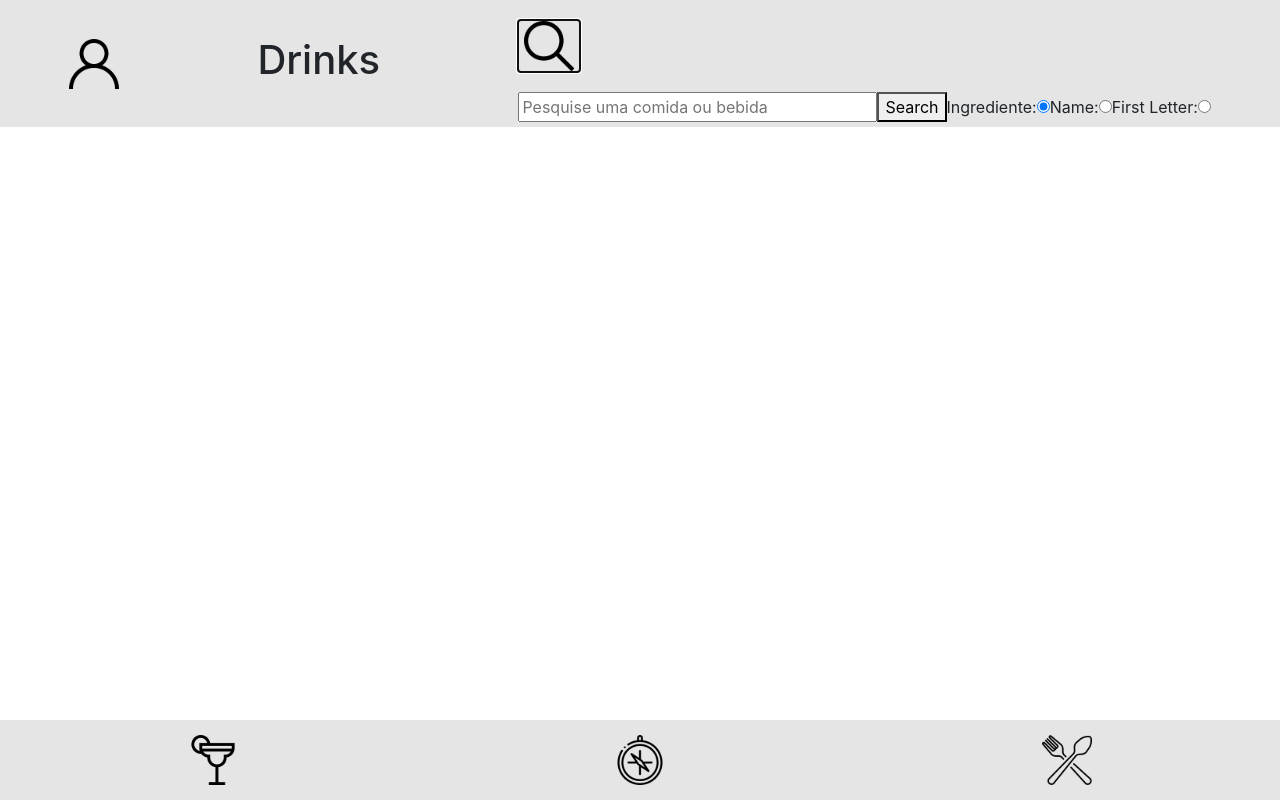
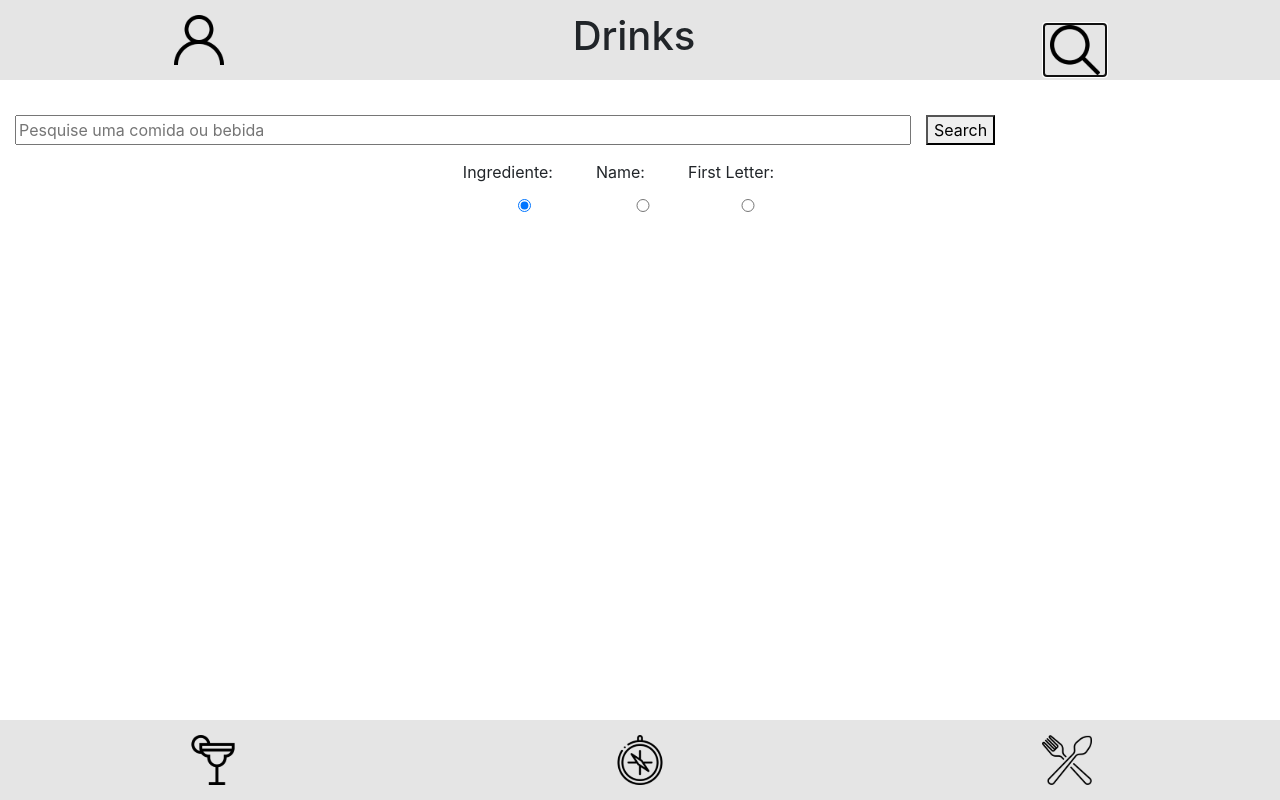
Before and after one commit to AugustoMagalhaes/react-context-api-19-recipes-app, a React (Create React App) app: page /drinks in a window 1280 px wide. Both pictures are taken after a click on the button 1074 px from the left and 50 px from the top of the page. Built offline with nearby package versions, Linux system fonts and the light colour scheme.

Commit message:
adicionado css searchBar

```diff
--- a/public/index.html
+++ b/public/index.html
@@ -1,5 +1,5 @@
 <!DOCTYPE html>
-<html lang="en">
+<html lang="pt-br">
 
 <head>
   <meta charset="utf-8" />
--- a/src/components/Header/Header.css
+++ b/src/components/Header/Header.css
@@ -4,7 +4,7 @@ body {
   padding: 0;
 }
 
-header {
+.header {
   align-items: center;
   background-color: #e5e5e5;
   display: flex;
@@ -12,7 +12,7 @@ header {
   min-height: 80px;
 }
 
-header img {
+.header img {
   width: 50px;
 }
 
--- a/src/components/Header/index.js
+++ b/src/components/Header/index.js
@@ -17,6 +17,7 @@ function Header({ pageTitle, hasSearch }) {
 
   return (
     <header>
+      <section className="header">
         <Link
           style={ { cursor: cursorStyle } }
           to="/profile"
@@ -43,20 +44,13 @@ function Header({ pageTitle, hasSearch }) {
                   data-testid="search-top-btn"
                 />
               </button>
+            </section>
+          ) : null }
+      </section>
+
+      <section className="searchBar">
         <SearchBar displaySearchBar={ displaySearchBar } />
       </section>
-        ) : null }
-
-      {/*
-        profile não tem lupa
-        done recipes não tem lupa
-        Favorite Recipes não tem lupa
-
-        tem lupa:
-        Foods
-        Drinks
-        Explore Nationalities
-      */}
     </header>
   );
 }
--- /dev/null
+++ b/src/components/SearchBar.js/SearchBar.css
@@ -0,0 +1,26 @@
+body {
+  box-sizing: border-box;
+  margin: 0;
+  padding: 0;
+}
+
+.searchBar {
+  display: flex;
+  justify-content: space-between;
+  margin-top: 15px;
+}
+
+.searchBar input {
+  margin: 15px;
+  width: 70%;
+}
+
+.radio-bottom {
+  display: flex;
+  justify-content: center;
+
+}
+
+.main-section {
+  width: 100%;
+}
--- a/src/components/SearchBar.js/index.js
+++ b/src/components/SearchBar.js/index.js
@@ -6,6 +6,7 @@ from '../../services/fetchFoods';
 import { getCocktailsByName, getCocktailsByIngredient, getCocktailsByFirstLetter }
 from '../../services/fetchCocktails';
 import Context from '../../context/Context';
+import './SearchBar.css';
 
 export default function SearchBar({ displaySearchBar }) {
   const [searchInput, setSearchInput] = useState('');
@@ -64,7 +65,8 @@ export default function SearchBar({ displaySearchBar }) {
 
   return (
     displaySearchBar && (
-      <section>
+      <section className="main-section">
+        <div className="input-search">
           <input
             type="text"
             data-testid="search-input"
@@ -80,6 +82,8 @@ export default function SearchBar({ displaySearchBar }) {
           >
             Search
           </button>
+        </div>
+        <div className="radio-bottom">
           <label htmlFor="search-radio">
             Ingrediente:
             <input
@@ -118,6 +122,7 @@ export default function SearchBar({ displaySearchBar }) {
               checked={ searchRadio === 'firstLetter' }
             />
           </label>
+        </div>
       </section>
     )
   );
```
Lines whose indentation alone changed are shown as unchanged.
